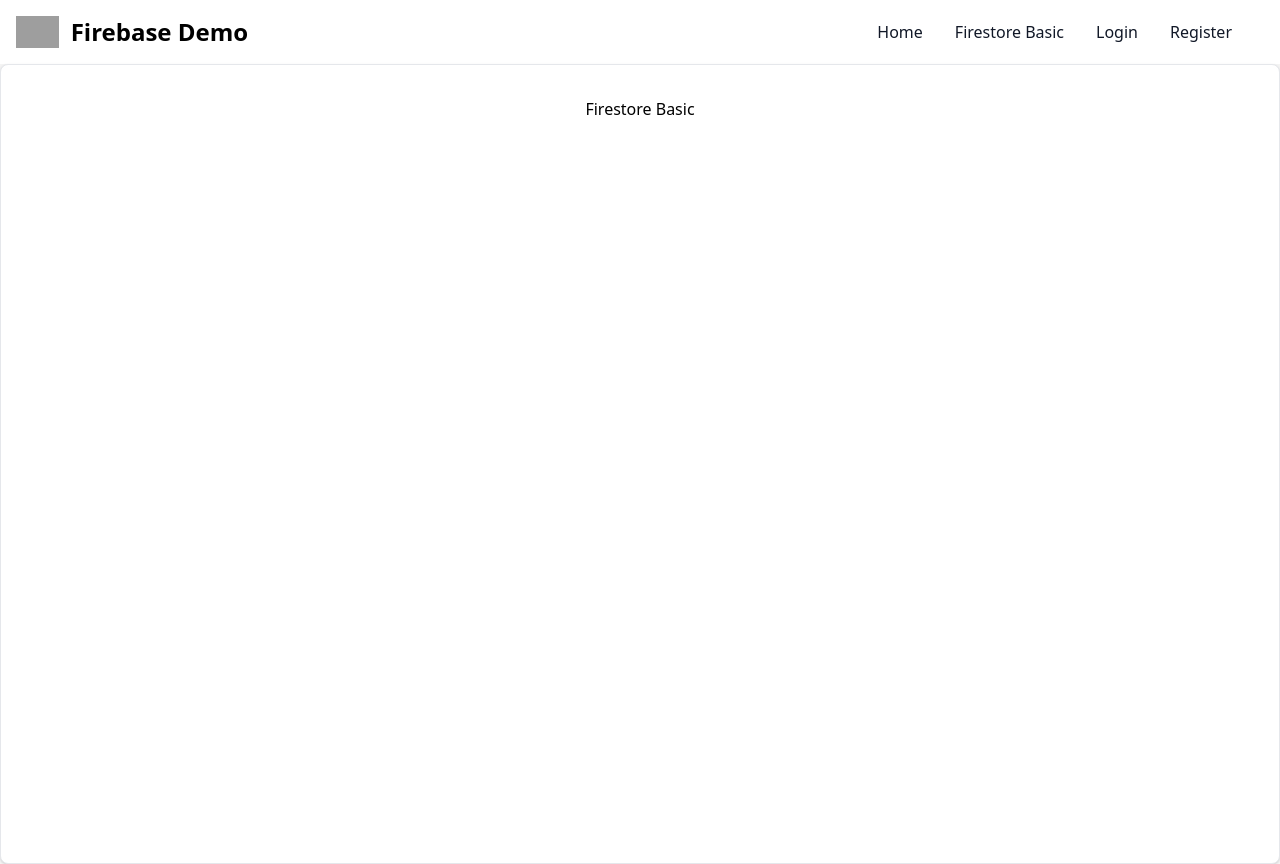
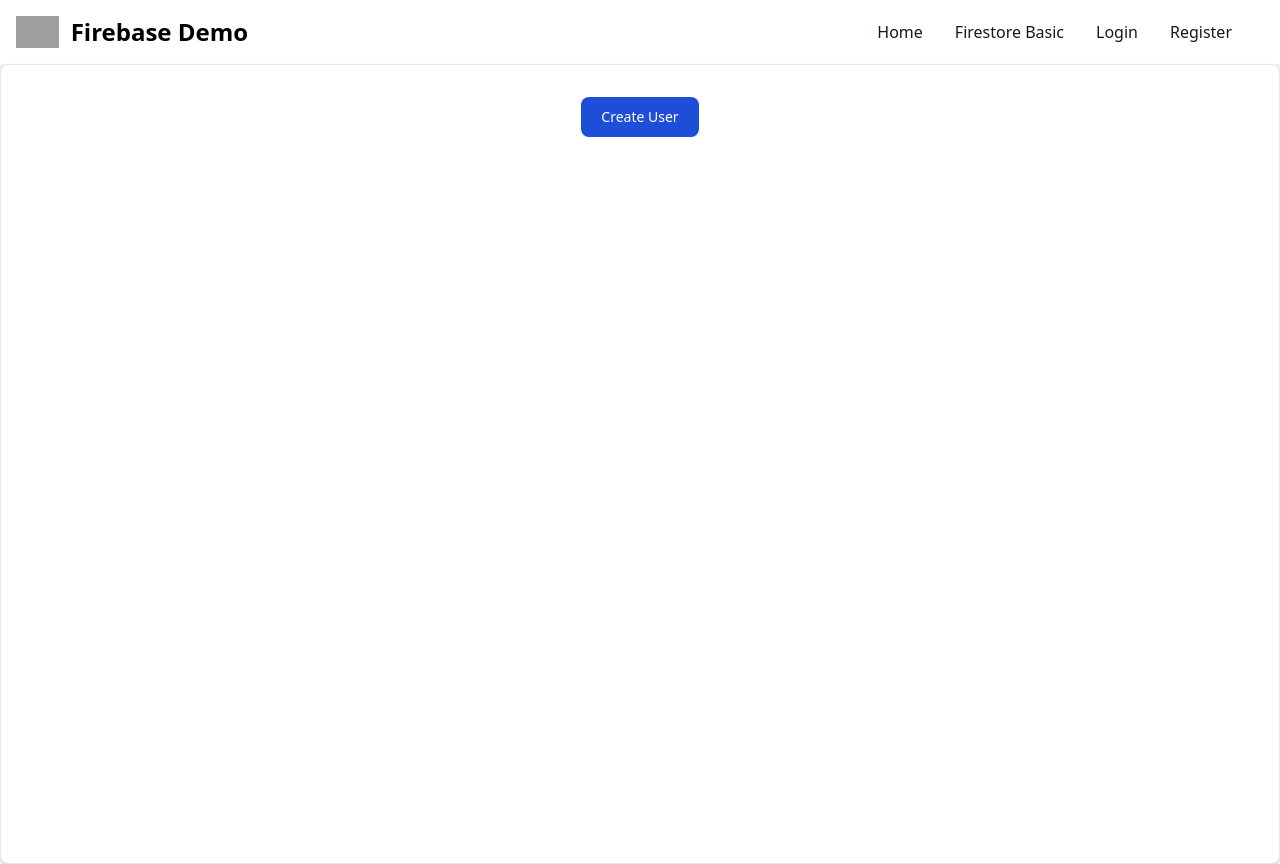
Before and after one commit to TruongKhanh23/firebase-demo, a Vue app: page /firestore-basic in a window 1280 px wide. Built offline with nearby package versions, Linux system fonts and the light colour scheme; no server answers; grey boxes are pictures that could not be loaded.

Commit message:
feat: collection (table), addDoc (document - row), field (column)

```diff
--- a/src/components/FirestoreBasic.vue
+++ b/src/components/FirestoreBasic.vue
@@ -1,7 +1,29 @@
 <template>
   <div
-    class="w-full p-4 text-center bg-white border border-gray-200 rounded-lg shadow sm:p-8 dark:bg-gray-800 dark:border-gray-700 h-screen"
+    class="flex justify-center items-start h-screen w-full p-4 bg-white border border-gray-200 rounded-lg shadow sm:p-8 dark:bg-gray-800 dark:border-gray-700"
   >
-    Firestore Basic
+    <button
+      class="text-white bg-blue-700 hover:bg-blue-800 focus:ring-4 focus:outline-none focus:ring-blue-300 font-medium rounded-lg text-sm px-5 py-2.5 text-center dark:bg-blue-600 dark:hover:bg-blue-700 dark:focus:ring-blue-800"
+      @click="createUser"
+    >
+      Create User
+    </button>
   </div>
 </template>
+<script setup>
+import { ref } from "vue";
+import { db } from "../main";
+import { collection, addDoc } from "firebase/firestore";
+
+const createUser = async () => {
+  const collRef = collection(db, "users");
+  const dataObject = {
+    firstName: "Ha",
+    lastName: "Nhi",
+    dob: "1990",
+  };
+
+  const documentReference = await addDoc(collRef, dataObject);
+  alert(`Document was created with ID: ${documentReference.id}`);
+};
+</script>
```
